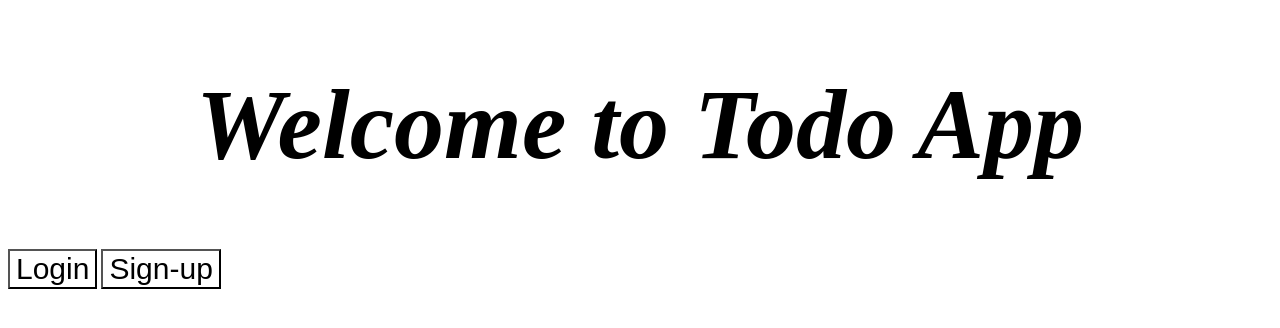
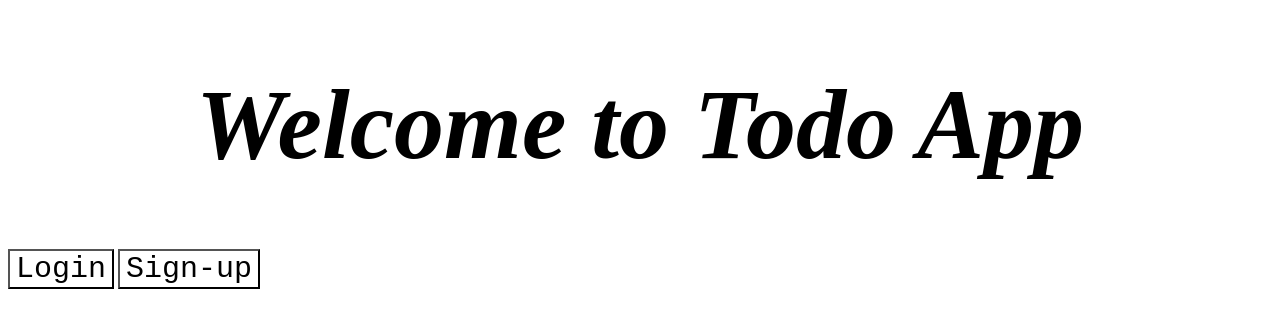
Before and after one commit to Ujwal-Bhargav-Tadur/TodoApp, a Python web app: template TodoApp/templates/TodoApp/index.html in a window 1280 px wide. Shown: the top 328 px of the page. Run offline with Jinja, Linux system fonts and the light colour scheme; the template is opened without the code that fills it, so the values that code supplies are empty.

Commit message:
updated font family to test

```diff
--- a/TodoApp/templates/TodoApp/index.html
+++ b/TodoApp/templates/TodoApp/index.html
@@ -14,6 +14,7 @@
         font-size: 30px;
         font-display: 100;
         background-color: rgb(255, 255, 255);
+        font-family: 'Courier New', Courier, monospace;
 
       }
       #userchoice:hover{
@@ -23,7 +24,7 @@
 </head>
 <body>
     <div>
-        <h1>   Welcome to Todo App</h1>
+        <h1>   Welcome to Todo App </h1>
         <button id="userchoice" type="button" value="Login">Login</button>
         <button id="userchoice" type="button" value="Sign-up">Sign-up</button>
     </div>
```
